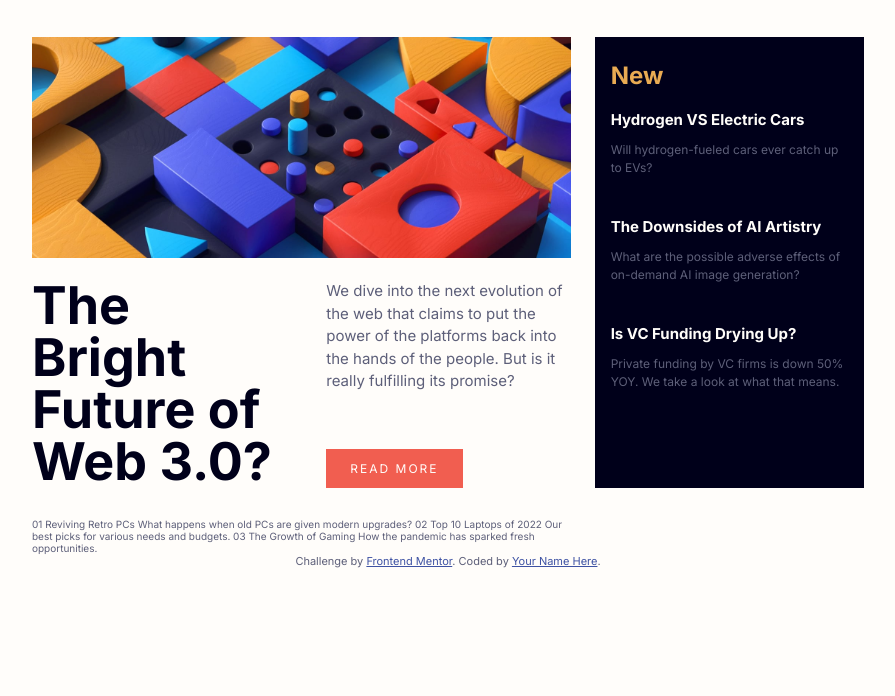
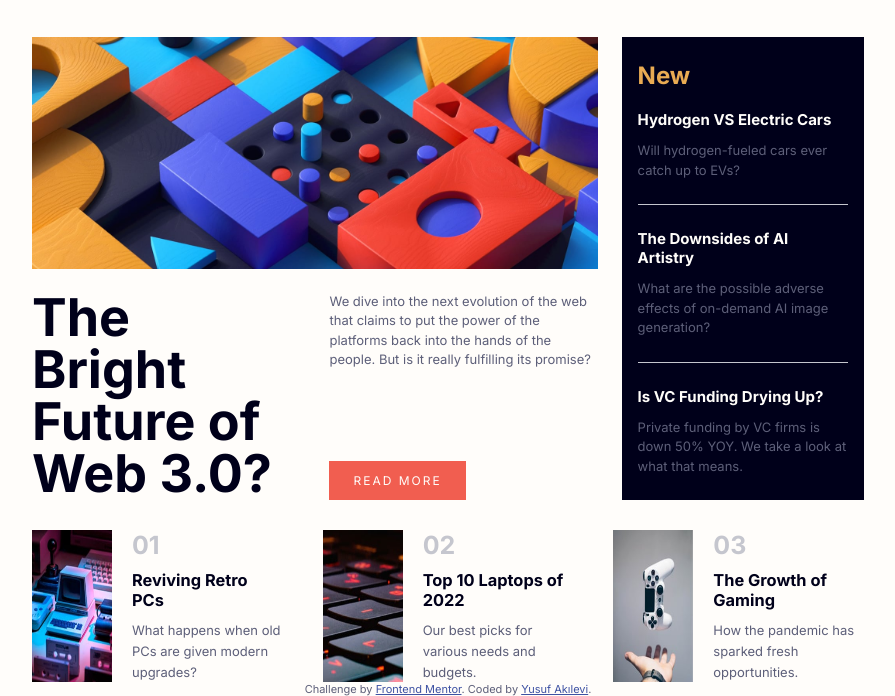
Before and after one commit to YusufAkilevi/News-Homepage-Frontend-Mentor, a plain HTML site: page index.html in a window 1280 px wide. Shown: the part 123-819 px from the top of the page, without its empty margins (192-1087 px from the left). Drawn offline with Linux system fonts and the light colour scheme.

Commit message:
Initial commit

```diff
--- a/index.html
+++ b/index.html
@@ -83,10 +83,54 @@
           </ul>
         </aside>
         <div class="list">
-          01 Reviving Retro PCs What happens when old PCs are given modern
-          upgrades? 02 Top 10 Laptops of 2022 Our best picks for various needs
-          and budgets. 03 The Growth of Gaming How the pandemic has sparked
-          fresh opportunities.
+          <div class="list-item">
+            <img
+              src="./assets/images/image-retro-pcs.jpg"
+              alt="retro pc image"
+              class="list-item-img"
+            />
+            <div class="list-item-description">
+              <p class="list-item-no">01</p>
+              <a class="list-item-link" href="#"
+                ><h3 >Reviving Retro PCs</h3></a
+              >
+              <p class="list-item-text">
+                What happens when old PCs are given modern upgrades?
+              </p>
+            </div>
+          </div>
+          <div class="list-item">
+            <img
+              src="./assets/images/image-top-laptops.jpg"
+              alt="retro pc image"
+              class="list-item-img"
+            />
+            <div class="list-item-description">
+              <p class="list-item-no">02</p>
+              <a class="list-item-link" href="#"
+                ><h3 ">Top 10 Laptops of 2022</h3></a
+              >
+              <p class="list-item-text">
+                Our best picks for various needs and budgets.
+              </p>
+            </div>
+          </div>
+          <div class="list-item">
+            <img
+              src="./assets/images/image-gaming-growth.jpg"
+              alt="retro pc image"
+              class="list-item-img"
+            />
+            <div class="list-item-description">
+              <p class="list-item-no">03</p>
+              <a class="list-item-link" href="#"
+                ><h3 ">The Growth of Gaming</h3></a
+              >
+              <p class="list-item-text">
+                How the pandemic has sparked fresh opportunities.
+              </p>
+            </div>
+          </div>
         </div>
       </main>
       <footer>
@@ -94,7 +138,7 @@
           Challenge by
           <a href="https://www.frontendmentor.io?ref=challenge" target="_blank"
             >Frontend Mentor</a
-          >. Coded by <a href="#">Your Name Here</a>.
+          >. Coded by <a href="#">Yusuf Akılevi</a>.
         </div>
       </footer>
     </div>
--- a/style.css
+++ b/style.css
@@ -24,12 +24,15 @@ html {
   background-color: hsl(36, 100%, 99%);
 }
 body {
+  height: 100vh;
   display: flex;
   justify-content: center;
 }
 .container {
   margin-top: 8rem;
   width: 65%;
+  display: flex;
+  flex-direction: column;
 }
 .header {
   display: flex;
@@ -49,15 +52,18 @@ body {
   color: hsl(236, 13%, 42%);
   text-decoration: none;
 }
+.main-nav a:hover {
+  color: hsl(5, 85%, 63%);
+}
 .main {
   display: grid;
-  grid-template-columns: 2fr 1fr;
+  grid-template-columns: 7fr 3fr;
   row-gap: 3rem;
   column-gap: 2.4rem;
 }
 .main-article {
   display: grid;
-  grid-template-columns: 1fr 1fr;
+  grid-template-columns: 48fr 52fr;
   row-gap: 2rem;
   column-gap: 5rem;
 }
@@ -77,7 +83,7 @@ picture {
   flex-direction: column;
 }
 .main-article-text {
-  font-size: 1.5rem;
+  font-size: 1.3rem;
   margin-bottom: 2rem;
   line-height: 1.5;
 }
@@ -93,6 +99,10 @@ picture {
   padding: 1.2rem 2.4rem;
   margin-top: auto;
 }
+.main-article-link:hover {
+  background-color: hsl(240, 100%, 5%);
+  color: hsl(36, 100%, 99%);
+}
 aside {
   background-color: hsl(240, 100%, 5%);
   color: hsl(36, 100%, 99%);
@@ -107,7 +117,15 @@ aside {
   list-style: none;
   display: flex;
   flex-direction: column;
-  gap: 4rem;
+  gap: 2.4rem;
+}
+.news-list li {
+  border-bottom: 0.5px solid hsl(233, 8%, 79%);
+  padding-bottom: 2.4rem;
+}
+.news-list li:last-child {
+  border: none;
+  padding-bottom: 0;
 }
 .news-link {
   display: inline-block;
@@ -117,10 +135,50 @@ aside {
   font-size: 1.5rem;
   margin-bottom: 1.2rem;
 }
+.news-link:hover {
+  color: hsl(35, 77%, 62%);
+}
 .news-text {
   color: hsl(236, 13%, 42%);
-  font-size: 1.2rem;
+  font-size: 1.3rem;
   line-height: 1.5;
+}
+
+.list {
+  display: grid;
+  grid-template-columns: repeat(3, 1fr);
+  column-gap: 4rem;
+  grid-column: 1 / -1;
+}
+.list-item {
+  display: flex;
+  gap: 2rem;
+}
+.list-item-img {
+  width: 8rem;
+}
+.list-item-no {
+  font-size: 2.5rem;
+  font-weight: 700;
+  color: hsl(233, 8%, 79%);
+  margin-bottom: 1rem;
+}
+.list-item-link {
+  text-decoration: none;
+  display: inline-block;
+  font-size: 1.4rem;
+  color: hsl(240, 100%, 5%);
+  margin-bottom: 1rem;
+}
+.list-item-link:hover {
+  color: hsl(5, 85%, 63%);
+}
+.list-item-text {
+  font-size: 1.3rem;
+  line-height: 1.6;
+}
+footer {
+  margin-top: auto;
 }
 .attribution {
   font-size: 11px;
```
